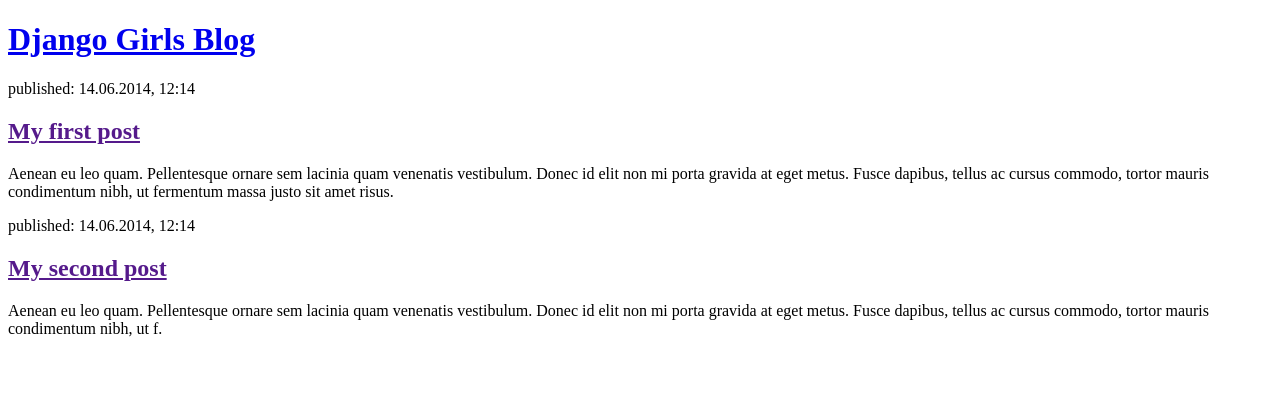
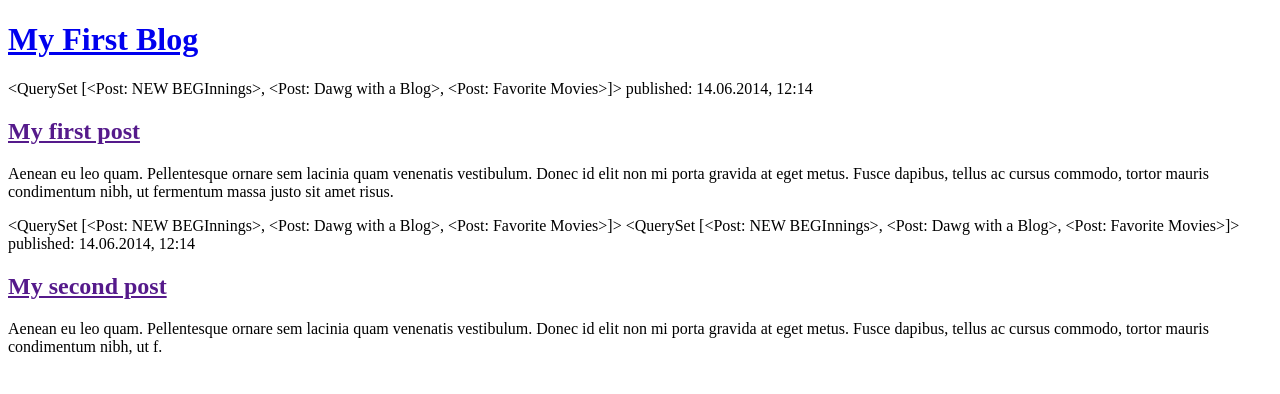
Before and after one commit to joeythacker/my-first-blog, a Django app: template blog/templates/blog/post_list.html in a window 1280 px wide. Shown: the top 394 px of the page. Run offline with Django 4.2, Linux system fonts and the light colour scheme; the template is opened without the code that fills it: values that come from a table or form of the project are taken from there, others are empty; data comes from the database, SQL or seed files in the repository.

Commit message:
Modified templates to display posts from database.

```diff
--- a/blog/templates/blog/post_list.html
+++ b/blog/templates/blog/post_list.html
@@ -5,19 +5,19 @@
     </head>
     <body>
         <header>
-            <h1><a href="/">Django Girls Blog</a></h1>
+            <h1><a href="/">My First Blog</a></h1>
         </header>
 
-        <article>
+        {{ posts }}
             <time>published: 14.06.2014, 12:14</time>
             <h2><a href="">My first post</a></h2>
             <p>Aenean eu leo quam. Pellentesque ornare sem lacinia quam venenatis vestibulum. Donec id elit non mi porta gravida at eget metus. Fusce dapibus, tellus ac cursus commodo, tortor mauris condimentum nibh, ut fermentum massa justo sit amet risus.</p>
-        </article>
+            {{ posts }}
 
-        <article>
+        {{ posts }}
             <time>published: 14.06.2014, 12:14</time>
             <h2><a href="">My second post</a></h2>
             <p>Aenean eu leo quam. Pellentesque ornare sem lacinia quam venenatis vestibulum. Donec id elit non mi porta gravida at eget metus. Fusce dapibus, tellus ac cursus commodo, tortor mauris condimentum nibh, ut f.</p>
-        </article>
+
     </body>
 </html>
--- a/blog/views.py
+++ b/blog/views.py
@@ -1,5 +1,6 @@
 from django.shortcuts import render
-
+from django.utils import timezone
+from .models import Post
 # Create your views here.
 
 def post_list(request):
```
